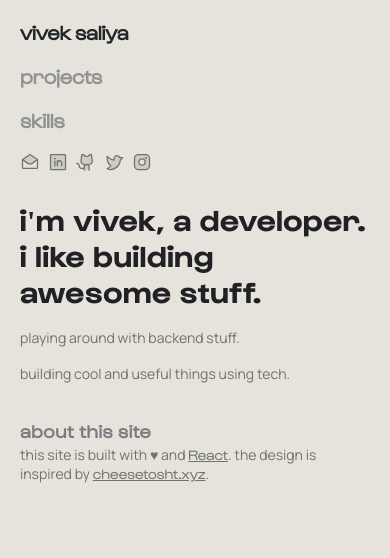
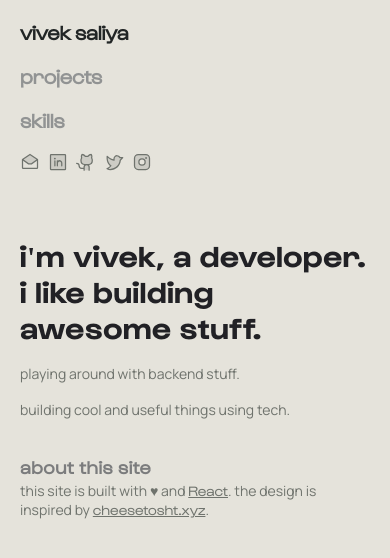
Before and after one commit to saliyavivek/portfolio, a React (Vite) app: page / in a window 390 px wide. Shown: the top 558 px of the page. Built offline with nearby package versions, Linux system fonts and the light colour scheme; the HTML template or start-up script is replaced by a standard one.

Commit message:
fix: home page

```diff
--- a/src/App.css
+++ b/src/App.css
@@ -37,4 +37,8 @@
         margin: 0;
         padding: 20px;
     }
+
+    .app .app__sidebar-right {
+        max-height: 160px;
+    }
 }
--- a/src/components/Navbar/Nav.css
+++ b/src/components/Navbar/Nav.css
@@ -1,5 +1,5 @@
 .nav  {
-    min-height: 600px;
+    /* min-height: 600px; */
     user-select: none;
 }
 
@@ -53,6 +53,10 @@ li.nav__links a{
 }
 
 @media (max-width: 800px) {
+    /* .nav {
+        min-height: 160px;
+    } */
+
     .nav__contents ul {
         text-align: left;
     }
--- a/src/components/Navbar/Nav.jsx
+++ b/src/components/Navbar/Nav.jsx
@@ -151,7 +151,7 @@ const Nav = () => {
                 xmlns="http://www.w3.org/2000/svg"
                 aria-hidden="true"
                 role="img"
-                class="social-icon iconify iconify--ph"
+                className="social-icon iconify iconify--ph"
                 width="1em"
                 height="1em"
                 viewBox="0 0 256 256"
--- a/src/pages/Home/Home.css
+++ b/src/pages/Home/Home.css
@@ -51,6 +51,6 @@
 
 @media (max-width: 800px) {
     .home {
-        margin-top: -580px;
+        margin-top: -100px;
     }
 }
--- a/src/pages/Work/Work.css
+++ b/src/pages/Work/Work.css
@@ -77,7 +77,10 @@ hr {
 
 @media (max-width: 800px) {
     .work {
-        min-height: auto;
         margin-top: -580px;
     }
+
+    .work__w {
+        margin-top: 0px;
+    }
 }
```
